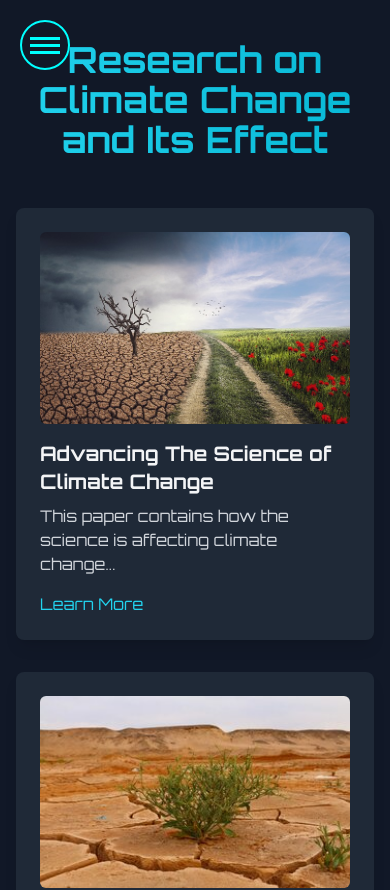
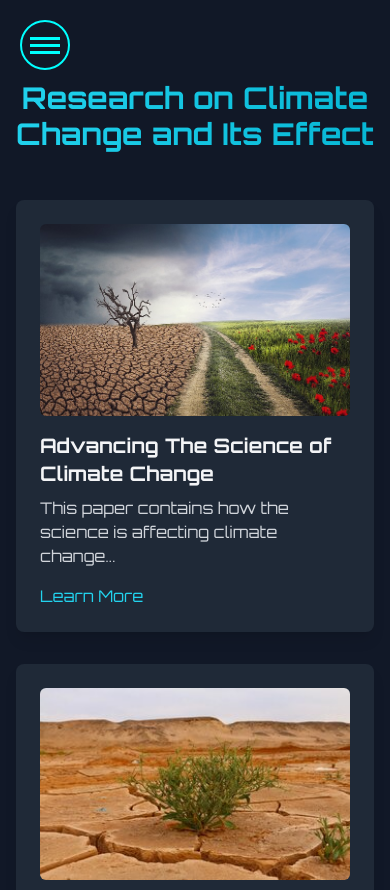
Before and after one commit to ShafayetSadi/SkyFarm-Analytics, a React (Create React App) app in the folder frontend/: page /research in a window 390 px wide. Shown: the top 890 px of the page. Built offline with nearby package versions, Linux system fonts and the light colour scheme; what @botpress/webchat-generator would draw is missing.

Commit message:
updated research.jsx

```diff
--- a/frontend/src/quiz_research/research/research.jsx
+++ b/frontend/src/quiz_research/research/research.jsx
@@ -53,11 +53,11 @@ const Research = () => {
 
 
   return (
-    <div className="research-container bg-gray-900 min-h-screen py-10 text-gray-200 relative">
+    <div className="research-container bg-gray-900 min-h-screen pt-20 md:py-10 text-gray-200 relative">
       <div className=" absolute top-5 left-5">
         <Menu />
       </div>
-      <h1 className="text-4xl font-bold text-center bg-gradient-to-r from-cyan-400 to-cyan-500 text-transparent bg-clip-text mb-12 animate-float">
+      <h1 className=" text-3xl md:text-4xl font-bold text-center bg-gradient-to-r from-cyan-400 to-cyan-500 text-transparent bg-clip-text mb-12 animate-float">
         Research on Climate Change and Its Effect
       </h1>
       {/* comment */}
```
